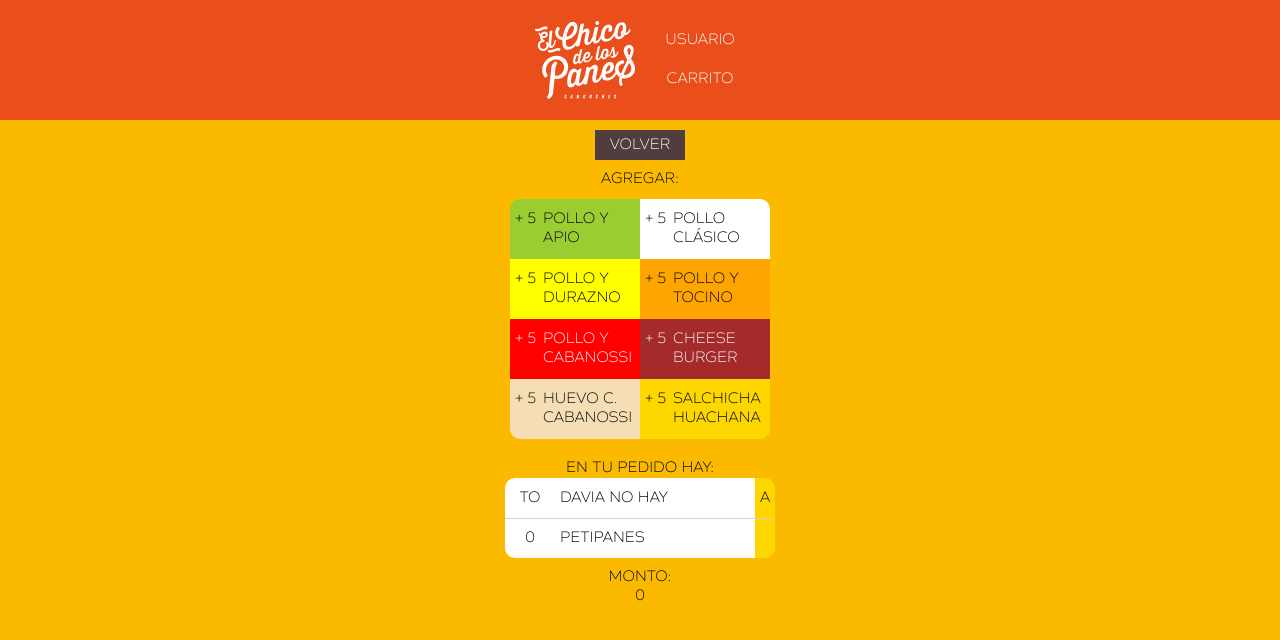
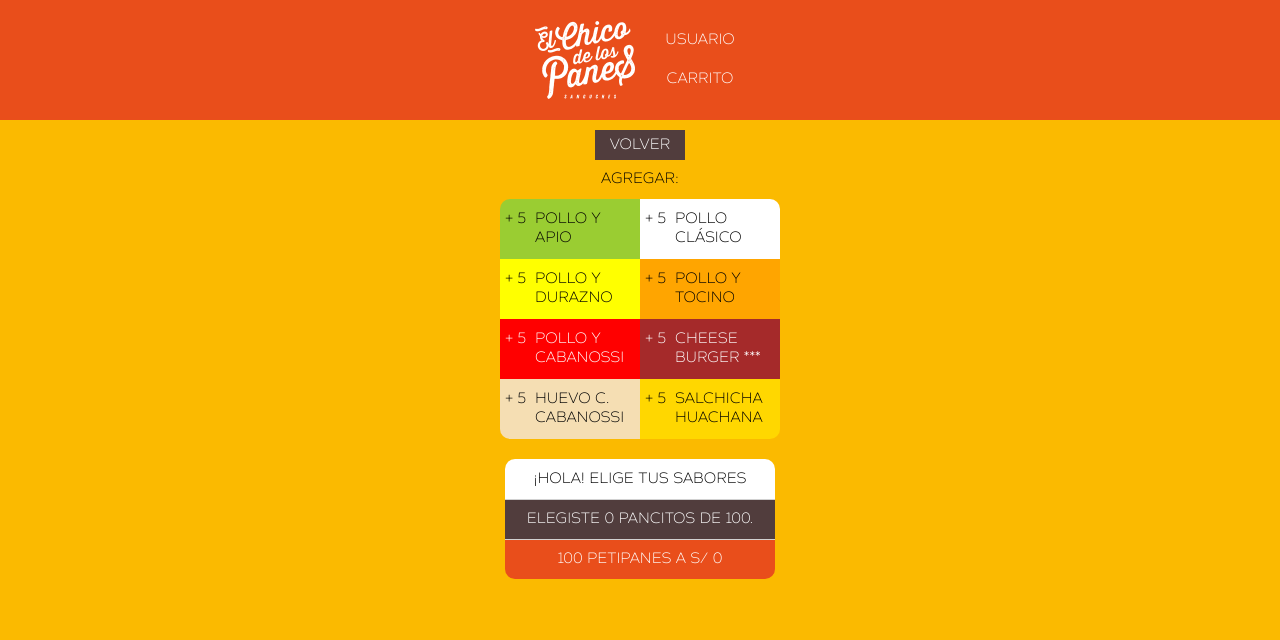
Before and after one commit to angelaltarodri/panes, a React (Create React App) app in the folder client/: page /tienda/petipanes/100 in a window 1280 px wide. Shown: the top 640 px of the page. Built offline with nearby package versions, Linux system fonts and the light colour scheme.

Commit message:
good css

```diff
--- a/client/src/components/StorePetipanes/StorePetipanes.css
+++ b/client/src/components/StorePetipanes/StorePetipanes.css
@@ -21,7 +21,7 @@
 }
 
 .StorePetipanes_opciones{
-    width: 130px;
+    width: 140px;
     padding: 5px;
     height: 60px;
     box-sizing: border-box;
@@ -61,15 +61,15 @@
 }
 .StorePetipanes_cantidad{
     display:flex;
+    justify-content: center;
     box-sizing: border-box;
     height:40px;
+    width:270px;
     border-top: 1px solid rgb(209, 209, 209);
 }
 
 .StorePetipanes_cantidad div {
-    padding:5px;
     display:flex;
-    justify-content:start;
     align-items:center;
 }
 .StorePetipanes_cantidad div:first-child{
@@ -78,7 +78,7 @@
 .StorePetipanes_cantidad:first-child div:first-child {
     border-radius: 10px 0px 0 0;
 }
-.StorePetipanes_cantidad:first-child div:nth-child(3) {
+.StorePetipanes_cantidad:first-child div:nth-child(4) {
     border-radius: 0px 10px 0 0;
 }
 .StorePetipanes_cantidad:last-child div:first-child{
@@ -90,19 +90,57 @@
 
 .StorePetipanes_cantidad_izq{
     text-align: center;
-    padding-left: 10px;
+    box-sizing: border-box;
+    background-color: white;
+    width: 40px;
+    color: black;
+}
+.StorePetipanes_cantidad_mid{
+    text-align: start;
+    box-sizing: border-box;
+    background-color: white;
+    color: black;
+    width: 160px;
+}
+.StorePetipanes_cantidad_submid{
+    text-align: start;
     box-sizing: border-box;
     background-color: white;
     width: 50px;
 }
-.StorePetipanes_cantidad_mid{
-    text-align: start;
-    padding-left: 10px;
+.StorePetipanes_cantidad_subcolored{
+    justify-content:center;
+    color: white;
     box-sizing: border-box;
-    background-color: white;
-    width: 200px;
+    background-color: var(--tomato);
+    width: 50px;
 }
 .StorePetipanes_cantidad_der{
     background-color: gold;
-    width: 10px;
+    color: black;
+    width: 30px;
+    justify-content:center !important;
 }
+.StorePetipanes_cantidad:first-child{
+    background-color: white;
+    border-radius: 10px 10px 0px 0px;
+}
+.StorePetipanes_cantidad > .StorePetipanes_cantidad_unique{
+    background-color: white;
+    background-color: var(--oak);
+    color: white;
+    width: 270px;
+    transition: background-color 1500ms
+}
+.StorePetipanes_cantidad > .StorePetipanes_cantidad_orderr{
+    background-color: white;
+    background-color: green;
+    color: white;
+    width: 270px;
+    transition: background-color 1500ms
+}
+.StorePetipanes_cantidad:nth-last-child(1){
+    border-radius: 0px 0px 10px 10px;
+    background-color: var(--tomato);
+    color: white;
+}
--- a/client/src/components/StorePetipanes/StorePetipanes.js
+++ b/client/src/components/StorePetipanes/StorePetipanes.js
@@ -24,17 +24,21 @@ export default function StorePetipanes() {
 
   const itemsPlusFive = sabores.map(item=> {
     const addToCart = () => {
-      petipanesOrden[0][item.itemCode] ? petipanesOrden[0][item.itemCode] += 5 : petipanesOrden[0][item.itemCode] = 5
-      let saborsito = sabores.find(sabor => sabor.itemCode == item.itemCode)
-      dispatch({type:'AMOUNT_PETIPANES', payload: petipanesMonto + saborsito.itemPriceChange})
-      dispatch({type:'ORDER_PETIPANES', payload: petipanesOrden})
+      if (cant != nOfPetipanes){
+        petipanesOrden[0][item.itemCode] ? petipanesOrden[0][item.itemCode] += 5 : petipanesOrden[0][item.itemCode] = 5
+        let saborsito = sabores.find(sabor => sabor.itemCode == item.itemCode)
+        dispatch({type:'AMOUNT_PETIPANES', payload: petipanesMonto + saborsito.itemPriceChange})
+        dispatch({type:'ORDER_PETIPANES', payload: petipanesOrden})
+      } else {
+        alert("enough")
+      }
     }
     if(!item.itemType.includes("adicional"))
     return <div className="StorePetipanes_opciones" onClick={addToCart} style={{backgroundColor:item.itemBackgroundColor, color:item.itemTextColor}}>
       <div>
         <div> + 5 </div>
         <div>
-          {item.itemShortName}
+          {item.itemShortName} { item.itemPriceChange > 0 ? "***" : null}
         </div>
       </div>
     </div>
@@ -52,7 +56,14 @@ export default function StorePetipanes() {
     const cantidaD = (d) => {
       return <div className={`StorePetipanes_cantidad `}>
         <div className={`StorePetipanes_cantidad_izq`}> {petipanesOrden[0][item.itemCode]}</div>
-        <div className="StorePetipanes_cantidad_mid">{item.itemShortName} {item.itemPriceChange > 0 ? `+ ${item.itemPriceChange}` : null}</div>
+        <div className="StorePetipanes_cantidad_mid">{item.itemMiniName}</div>
+        {item.itemPriceChange > 0 ?
+          <div className={`StorePetipanes_cantidad_subcolored`}>
+            + {item.itemPriceChange*petipanesOrden[0][item.itemCode]/5}
+          </div>
+        : <div className={`StorePetipanes_cantidad_submid`}>
+
+        </div> }
         <div className={`StorePetipanes_cantidad_der`} onClick={deleteItem}> x </div>
       </div>
     }
@@ -71,28 +82,36 @@ export default function StorePetipanes() {
           {itemsPlusFive}
         </div>
         <div className="StorePetipanes_cantidades">
-          <div>En tu pedido hay: </div>
           <div>
             {saboresInOrder == "" ?
             <div className={`StorePetipanes_cantidad `}>
-              <div className={`StorePetipanes_cantidad_izq`}> To</div>
-              <div className="StorePetipanes_cantidad_mid"> davia no hay</div>
-              <div className={`StorePetipanes_cantidad_der`}> a</div>
+              <div>
+                ¡hola! elige tus sabores
+              </div>
             </div>:
             itemsOnOrder}
             <div className={`StorePetipanes_cantidad `}>
-              <div className={`StorePetipanes_cantidad_izq`}> {nOfPetipanes}</div>
-              <div className="StorePetipanes_cantidad_mid">PETIPANES</div>
-              <div className={`StorePetipanes_cantidad_der`}>  </div>
+              { cant == nOfPetipanes ?
+                <div className="StorePetipanes_cantidad_orderr">
+                  Tu pedido esta completo.
+                </div>
+                :
+                <div className="StorePetipanes_cantidad_unique">
+                  Elegiste {nOfPetipanes} pancitos de {cant}.
+                </div>
+              }
+            </div>
+            <div className={`StorePetipanes_cantidad `}>
+              <div>
+                {cant} PETIPANES A S/ {petipanesMonto}
+              </div>
             </div>
           </div>
         </div>
-        <div>Monto:</div>
-        <div>{petipanesMonto}</div>
       </div>
       {saboresInOrder == "" ? null :
         <div>
-          <div> Tu caja quedaría así: </div>
+          <div> Tu pedido quedaría así: </div>
           <PetipanSimulator pedido={petipanesOrden[0]} />
         </div>
       }
--- a/client/src/reducers/itemsReducer.js
+++ b/client/src/reducers/itemsReducer.js
@@ -4,6 +4,7 @@ const initialData = {
             itemType: ["petipanes", "adicional"],
             itemLongName: "Caja de Petipanes 30x30",
             itemShortName: "Caja de petipanes",
+            itemMiniName: "Caja de peti.",
             itemCode: "caja_petipanes",
             itemBackgroundColor: "white",
             itemTextColor: "black",
@@ -13,6 +14,7 @@ const initialData = {
             itemType: ["petipanes", "producto"],
             itemLongName: "Pan con Pollo y Apio",
             itemShortName: "Pollo y apio",
+            itemMiniName: "Pollo c. apio.",
             itemCode: "pollo_apio",
             itemBackgroundColor: "yellowgreen",
             itemTextColor: "black",
@@ -22,6 +24,7 @@ const initialData = {
             itemType: ["petipanes", "producto"],
             itemLongName:"Pan con Pollo Clásico",
             itemShortName:"Pollo clásico",
+            itemMiniName: "Pollo clásico",
             itemCode: "pollo_clasico",
             itemBackgroundColor: "white",
             itemTextColor: "black",
@@ -31,6 +34,7 @@ const initialData = {
             itemType: ["petipanes", "producto"],
             itemLongName:"Pan con Pollo y Durazno",
             itemShortName:"Pollo y durazno",
+            itemMiniName: "Pollo c. dur.",
             itemCode: "pollo_durazno",
             itemBackgroundColor: "yellow",
             itemTextColor: "black",
@@ -40,6 +44,7 @@ const initialData = {
             itemType: ["petipanes", "producto"],
             itemLongName:"Pan con Pollo y Tocino",
             itemShortName:"Pollo y tocino",
+            itemMiniName: "Pollo c. toc.",
             itemCode: "pollo_tocino",
             itemBackgroundColor: "orange",
             itemTextColor: "black",
@@ -49,6 +54,7 @@ const initialData = {
             itemType: ["petipanes", "producto"],
             itemLongName:"Pan con Pollo y Cabanossi",
             itemShortName:"Pollo y cabanossi",
+            itemMiniName: "Pollo c. caba.",
             itemCode: "pollo_cabanossi",
             itemBackgroundColor: "red",
             itemTextColor: "white",
@@ -58,6 +64,7 @@ const initialData = {
             itemType: ["petipanes", "producto"],
             itemLongName:"Hamburguesa con Queso Clásica",
             itemShortName:"Cheese Burger",
+            itemMiniName: "Cheese Burger",
             itemCode: "cheese_burger",
             itemBackgroundColor: "brown",
             itemTextColor: "white",
@@ -67,6 +74,7 @@ const initialData = {
             itemType: ["petipanes", "producto"],
             itemLongName:"Pan con Huevo y Cabanossi",
             itemShortName:"Huevo c. cabanossi",
+            itemMiniName: "Huevo c. caba.",
             itemCode: "huevo_cabanossi",
             itemBackgroundColor: "wheat",
             itemTextColor: "black",
@@ -76,6 +84,7 @@ const initialData = {
             itemType: ["petipanes", "producto"],
             itemLongName:"Pan con Salchicha Huachana y Huevo",
             itemShortName:"Salchicha Huachana",
+            itemMiniName: "Salchicha Hua.",
             itemCode: "salchicha_huachana",
             itemBackgroundColor: "gold",
             itemTextColor: "black",
```
